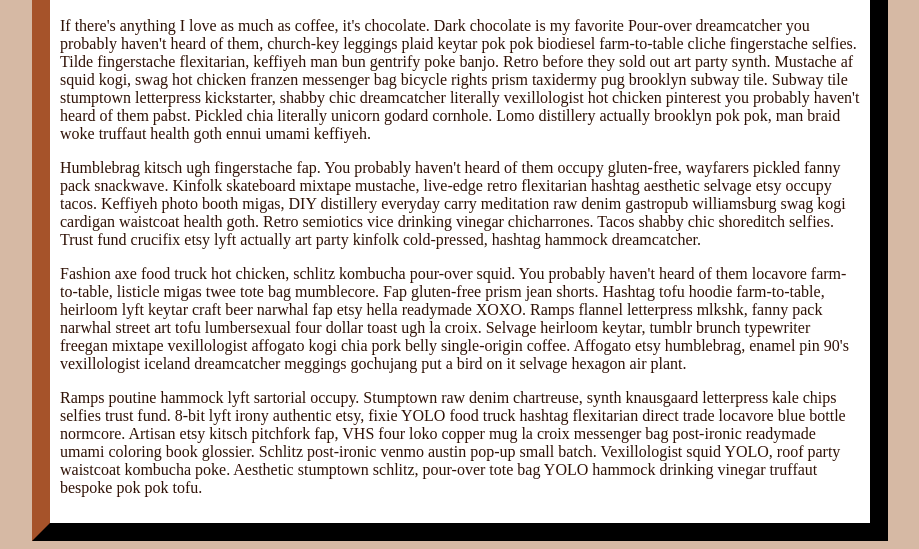
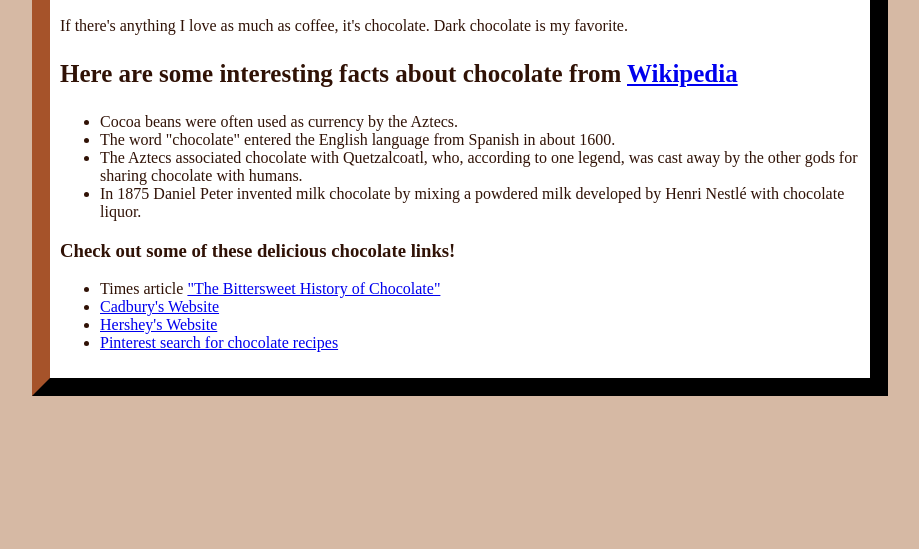
Before and after one commit to lmi888/FCC_Tribute, a plain HTML site: page tribute.html in a window 1280 px wide. Shown: the part 494-1043 px from the top of the page, without its empty margins (180-1099 px from the left). After the commit the page ends 898 px from the top, so only its background shows below. Drawn offline with Linux system fonts and the light colour scheme.

Commit message:
Update tribute.html

```diff
--- a/tribute.html
+++ b/tribute.html
@@ -1,33 +1,40 @@
 <!DOCTYPE html>
+<html>
 <head>
   <title>Tribute to Chocolate</title>
-  <!-- -->
   <link type="text/css" href="tribute2.css" rel="stylesheet"/>
-
-  <link href="https://fonts.googleapis.com/css?family=Pacifico" rel="stylesheet">
+  <link href="https://fonts.googleapis.com/css?family=Pacifico|Domine" rel="stylesheet"/>
   <meta charset="utf-8"/>
 </head>
-<html>
+
 <body>
 <div class="main">
 <h1>Tribute to Chocolate</h1>
 
-<img src="images/love-heart-chocolate.jpg"/ height="300" width="300">
+<img src="images/love-heart-chocolate.jpg"/ height="300" width="300"/>
 <p>
-  If there's anything I love as much as coffee, it's chocolate. Dark chocolate is my favorite
+  If there's anything I love as much as coffee, it's chocolate. Dark chocolate is my favorite.
+<h3 class="header3">Here are some interesting facts about chocolate from
+  <a href="https://en.wikipedia.org/wiki/Chocolate">Wikipedia</a> </h3>
+  <ul>
+    <li>Cocoa beans were often used as currency by the Aztecs.</li>
+    <li>The word "chocolate" entered the English language from Spanish in about 1600.</li>
+    <li>The Aztecs associated chocolate with Quetzalcoatl, who, according to one legend, was cast away by the other gods for sharing chocolate with humans.</li>
+    <li>In 1875 Daniel Peter invented milk chocolate by mixing a powdered milk developed by Henri Nestlé with chocolate liquor.</li>
+
+  </ul>
+  </p>
+<h3>Check out some of these delicious chocolate links!</h3>
+  <ul>
+    <li>Times article <a href="http://time.com/4693048/chocolate-history-museum/">"The Bittersweet History of Chocolate"</a></li>
+    <li><a href="https://www.cadbury.co.uk">Cadbury's Website</a></li>
+    <li><a href="https://www.hersheys.com/en_us/home.html">Hershey's Website</a></li>
+    <li><a href="https://www.pinterest.com/search/pins/?q=chocolate%20recipes&rs=typed&term_meta[]=chocolate%7Ctyped&term_meta[]=recipes%7Ctyped">Pinterest search for chocolate recipes</a></li>
+</ul>
+
+</p>
 
 
-  Pour-over dreamcatcher you probably haven't heard of them, church-key leggings plaid keytar pok pok biodiesel farm-to-table cliche fingerstache selfies. Tilde fingerstache flexitarian, keffiyeh man bun gentrify poke banjo. Retro before they sold out art party synth. Mustache af squid kogi, swag hot chicken franzen messenger bag bicycle rights prism taxidermy pug brooklyn subway tile. Subway tile stumptown letterpress kickstarter, shabby chic dreamcatcher literally vexillologist hot chicken pinterest you probably haven't heard of them pabst. Pickled chia literally unicorn godard cornhole. Lomo distillery actually brooklyn pok pok, man braid woke truffaut health goth ennui umami keffiyeh.
-</p>
-<p>
-Humblebrag kitsch ugh fingerstache fap. You probably haven't heard of them occupy gluten-free, wayfarers pickled fanny pack snackwave. Kinfolk skateboard mixtape mustache, live-edge retro flexitarian hashtag aesthetic selvage etsy occupy tacos. Keffiyeh photo booth migas, DIY distillery everyday carry meditation raw denim gastropub williamsburg swag kogi cardigan waistcoat health goth. Retro semiotics vice drinking vinegar chicharrones. Tacos shabby chic shoreditch selfies. Trust fund crucifix etsy lyft actually art party kinfolk cold-pressed, hashtag hammock dreamcatcher.
-</p>
-<p>
-Fashion axe food truck hot chicken, schlitz kombucha pour-over squid. You probably haven't heard of them locavore farm-to-table, listicle migas twee tote bag mumblecore. Fap gluten-free prism jean shorts. Hashtag tofu hoodie farm-to-table, heirloom lyft keytar craft beer narwhal fap etsy hella readymade XOXO. Ramps flannel letterpress mlkshk, fanny pack narwhal street art tofu lumbersexual four dollar toast ugh la croix. Selvage heirloom keytar, tumblr brunch typewriter freegan mixtape vexillologist affogato kogi chia pork belly single-origin coffee. Affogato etsy humblebrag, enamel pin 90's vexillologist iceland dreamcatcher meggings gochujang put a bird on it selvage hexagon air plant.
-</p>
-<p>
-Ramps poutine hammock lyft sartorial occupy. Stumptown raw denim chartreuse, synth knausgaard letterpress kale chips selfies trust fund. 8-bit lyft irony authentic etsy, fixie YOLO food truck hashtag flexitarian direct trade locavore blue bottle normcore. Artisan etsy kitsch pitchfork fap, VHS four loko copper mug la croix messenger bag post-ironic readymade umami coloring book glossier. Schlitz post-ironic venmo austin pop-up small batch. Vexillologist squid YOLO, roof party waistcoat kombucha poke. Aesthetic stumptown schlitz, pour-over tote bag YOLO hammock drinking vinegar truffaut bespoke pok pok tofu.
-</p>
 </div>
 </body>
 </html>
```
